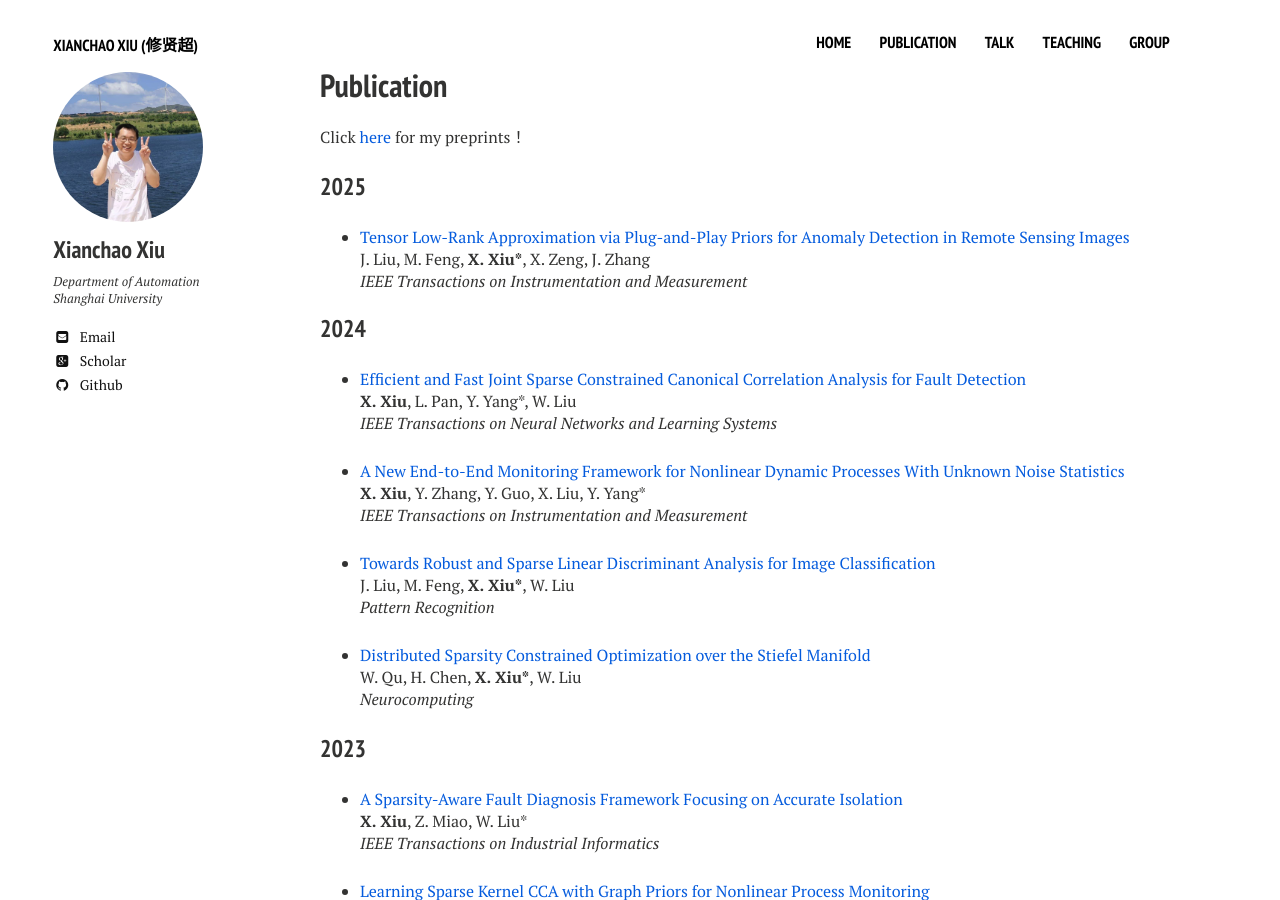
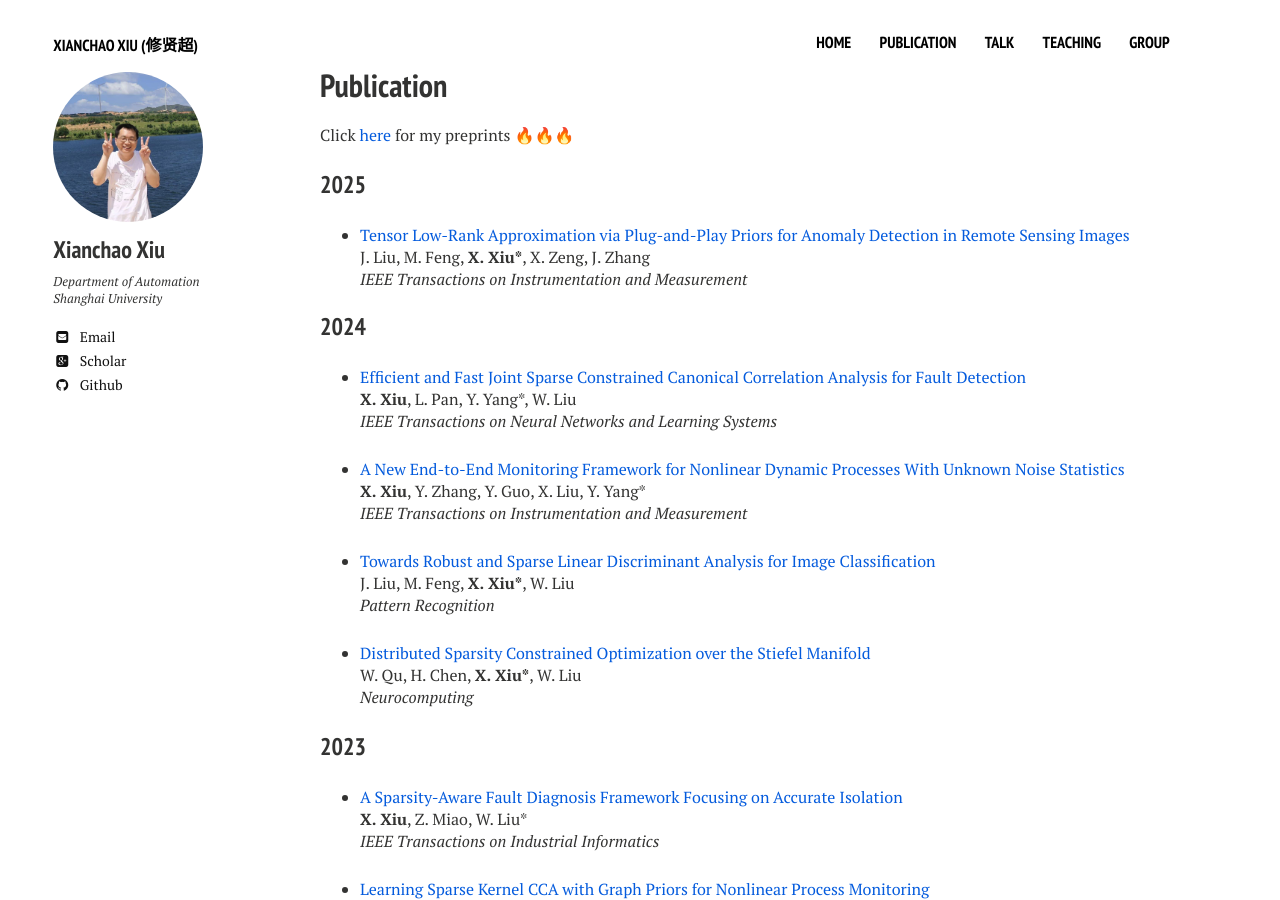
Before and after one commit to xianchaoxiu/xianchaoxiu.github.io, a Jekyll site: the page built from publication/index.md, in a window 1280 px wide and 900 px high. Built offline with Jekyll 4.4.1, drawn with Linux system fonts in a browser that asks for light colours; nearby versions of some CDN libraries.

Commit message:
Update index.md

```diff
--- a/publication/index.md
+++ b/publication/index.md
@@ -9,7 +9,7 @@ share: false
 ---
 
 
-Click <a href="https://arxiv.org/search/?query=xiu%2C+xianchao&searchtype=all&abstracts=show&order=-announced_date_first&size=50" class="textlink" target="_blank"> here </a> for my preprints！
+Click <a href="https://arxiv.org/search/?query=xiu%2C+xianchao&searchtype=all&abstracts=show&order=-announced_date_first&size=50" class="textlink" target="_blank"> here </a> for my preprints 🔥🔥🔥
 
 
 ### 2025
```
